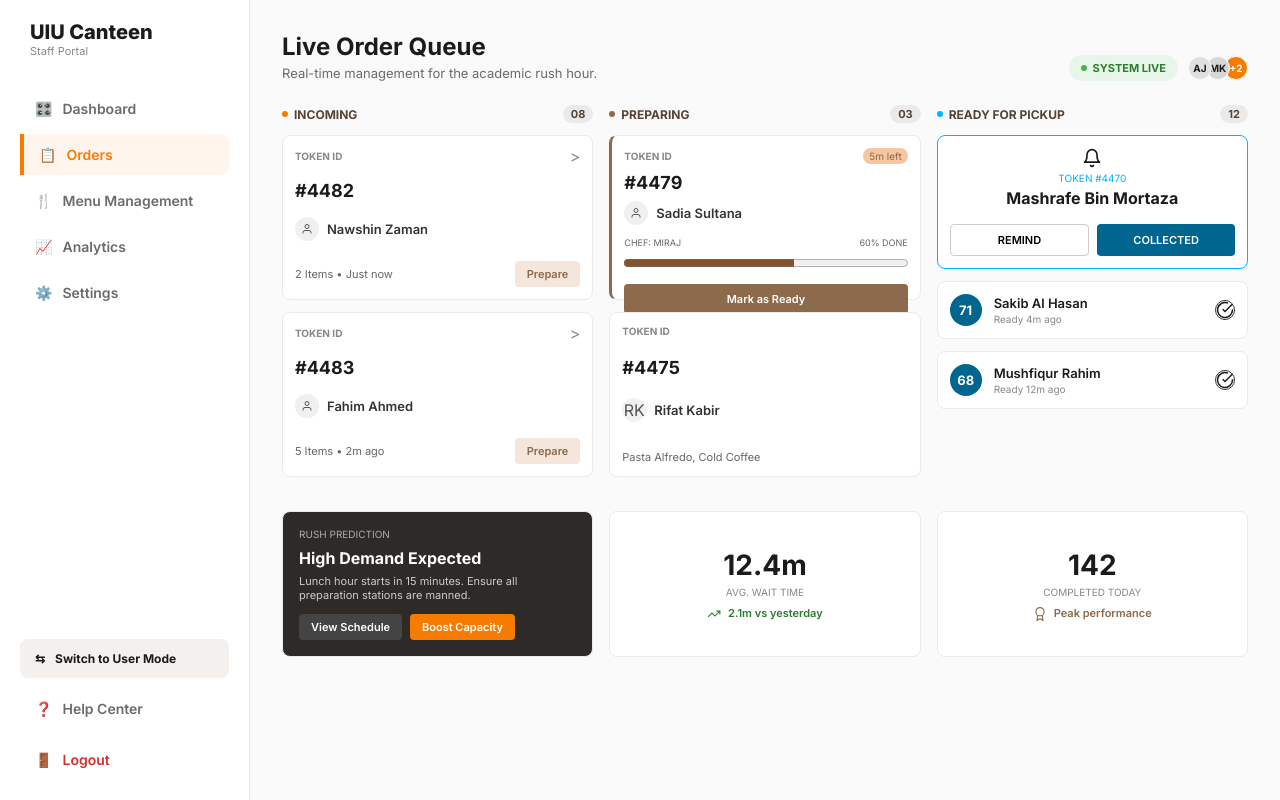
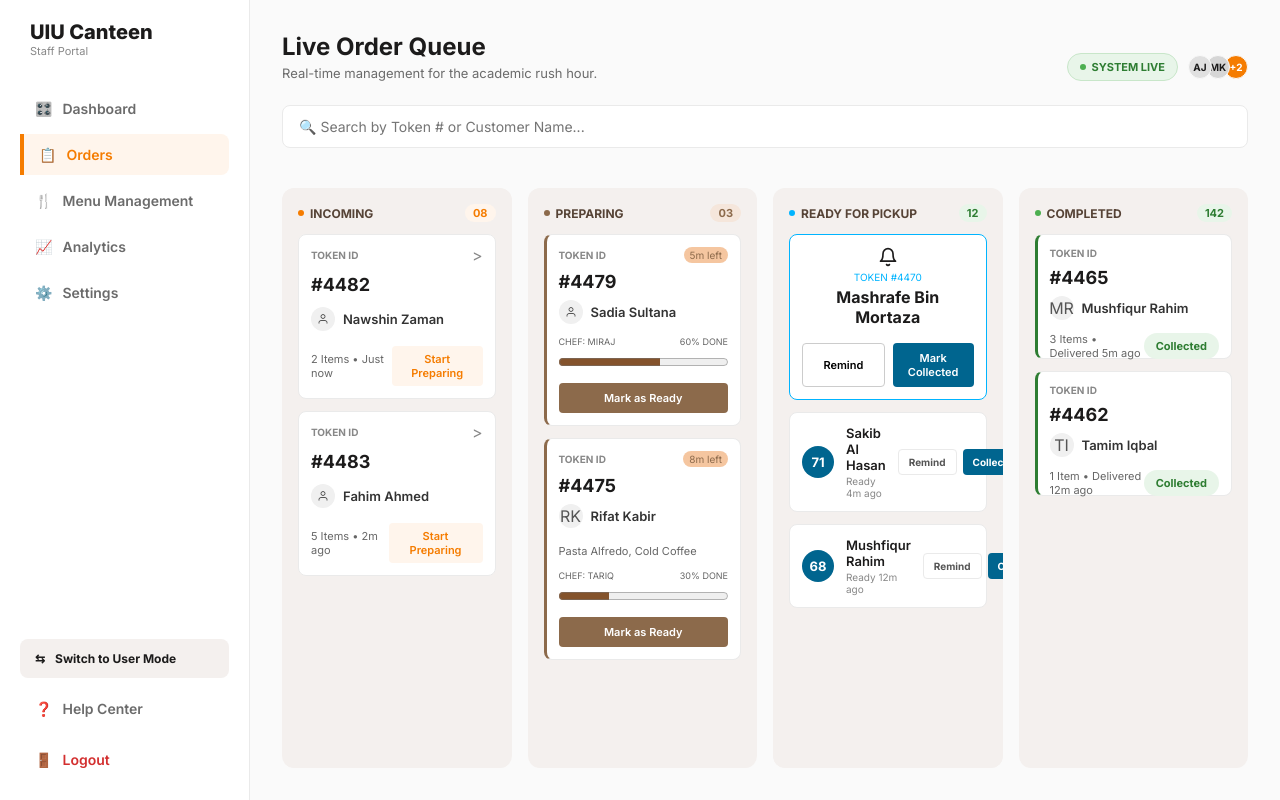
Before and after one commit to RatulInnovates/UIU-Canteen-Ordering-App, a PHP site: page /pages/staff/live_order_queue.html in a window 1280 px wide. Run offline with PHP 8.4, Linux system fonts and the light colour scheme.

Commit message:
Completed my changes

```diff
--- a/Frontend/css/staff/live_order_queue.css
+++ b/Frontend/css/staff/live_order_queue.css
@@ -169,6 +169,7 @@ body {
     display: flex;
     align-items: center;
     gap: 6px;
+    border: 1px solid #C8E6C9;
 }
 
 .live-dot {
@@ -205,6 +206,8 @@ body {
 .board {
     display: flex;
     gap: 16px;
+    flex: 1;
+    min-height: 0;
 }
 
 .board-column {
@@ -212,6 +215,11 @@ body {
     display: flex;
     flex-direction: column;
     gap: 12px;
+    background: #F4F0EE;
+    padding: 16px;
+    border-radius: 12px;
+    min-height: 0;
+    overflow-y: auto;
 }
 
 .col-header {
@@ -247,6 +255,7 @@ body {
 .incoming-dot { background-color: #F57C00; }
 .preparing-dot { background-color: #8C6A4B; }
 .ready-dot { background-color: #00B4FF; }
+.completed-dot { background-color: #4CAF50; }
 
 /* CARDS */
 .card {
@@ -259,7 +268,8 @@ body {
 }
 
 .basic-card, .active-prep-card {
-    height: 165px;
+    height: auto;
+    min-height: 165px;
     justify-content: space-between;
 }
 
@@ -462,83 +472,139 @@ body {
     justify-content: center;
 }
 
-/* BOTTOM METRICS */
-.bottom-metrics {
-    display: flex;
-    gap: 16px;
-    margin-top: 10px;
+
+
+/* QUEUE SEARCH STYLING */
+.queue-search-container {
+    margin-bottom: 16px;
+    width: 100%;
 }
 
-.metric-card {
+.board-search-field {
+    width: 100%;
+    padding: 12px 16px;
     border: 1px solid #EAEAEA;
+    border-radius: 8px;
+    font-size: 14px;
+    outline: none;
     background: #FFFFFF;
-    border-radius: 8px;
-    padding: 16px;
-    flex: 1;
-    display: flex;
-    flex-direction: column;
-    justify-content: center;
+    color: #1C1B1B;
+    transition: border-color 0.2s, box-shadow 0.2s;
 }
 
-.rush-card {
-    background: #2D2A28;
-    color: #FFF;
+.board-search-field:focus {
+    border-color: #F57C00;
+    box-shadow: 0 0 0 3px rgba(245, 124, 0, 0.1);
 }
 
-.rush-label {
-    font-size: 10px;
-    color: #AAA;
-    margin-bottom: 8px;
+/* BUTTONS & BADGES */
+.btn-start-prepare {
+    background: #FFF5EC;
+    color: #F57C00;
+    padding: 6px 12px;
+    cursor: pointer;
+    transition: background 0.2s;
 }
 
-.metric-title {
-    font-size: 16px;
-    font-weight: 700;
-    margin-bottom: 6px;
+.btn-start-prepare:hover {
+    background: #FFE5D0;
 }
 
-.metric-desc {
-    font-size: 11px;
-    color: #CCC;
-    margin-bottom: 12px;
+.btn-ready {
+    cursor: pointer;
+    transition: background 0.2s;
 }
 
-.rush-actions {
-    display: flex;
-    gap: 8px;
+.btn-ready:hover {
+    background: #765538;
 }
 
-.btn-dark {
-    background: #444;
-    color: #FFF;
-    padding: 6px 12px;
+.btn-outline {
+    cursor: pointer;
+    border-radius: 4px;
+    transition: background 0.2s;
 }
 
-.btn-primary {
-    background: #F57C00;
-    color: #FFF;
-    padding: 6px 12px;
+.btn-outline:hover {
+    background: #F5F5F5;
 }
 
-.stat-card {
-    text-align: center;
+.btn-solid {
+    cursor: pointer;
+    border-radius: 4px;
+    transition: background 0.2s;
 }
 
-.stat-number {
-    font-size: 28px;
-    font-weight: 700;
-    margin-bottom: 4px;
+.btn-solid:hover {
+    background: #004D70;
 }
 
-.stat-label {
-    font-size: 10px;
-    color: #888;
-    margin-bottom: 8px;
+/* SMALL ACTION BUTTONS */
+.action-buttons-small {
+    display: flex;
+    gap: 6px;
 }
 
-.stat-trend {
-    font-size: 11px;
-    font-weight: 600;
+.btn-outline-small {
+    border: 1px solid #EAEAEA;
+    background: #FFF;
+    padding: 6px 10px;
+    font-size: 10px;
+    font-weight: 700;
+    border-radius: 4px;
+    cursor: pointer;
+    color: #555;
+    transition: background 0.2s;
 }
-.stat-trend.green { color: #2E7D32; }
-.stat-trend.brown { color: #8C6A4B; }
+
+.btn-outline-small:hover {
+    background: #F5F5F5;
+}
+
+.btn-solid-small {
+    background: #00658F;
+    color: #FFF;
+    border: none;
+    padding: 6px 10px;
+    font-size: 10px;
+    font-weight: 700;
+    border-radius: 4px;
+    cursor: pointer;
+    transition: background 0.2s;
+}
+
+.btn-solid-small:hover {
+    background: #004D70;
+}
+
+/* COLORED COLUMN HEADERS */
+.count-incoming {
+    background: #FFF5EC !important;
+    color: #F57C00 !important;
+}
+
+.count-preparing {
+    background: #F5E6DB !important;
+    color: #8C6A4B !important;
+}
+
+.count-ready {
+    background: #E8F5E9 !important;
+    color: #2E7D32 !important;
+}
+
+.count-completed {
+    background: #E8F5E9 !important;
+    color: #2E7D32 !important;
+}
+
+.completed-card {
+    border-left: 3px solid #2E7D32;
+    height: 125px;
+    justify-content: space-between;
+}
+
+.pill-completed {
+    background: #E8F5E9;
+    color: #2E7D32;
+}
--- a/Frontend/pages/staff/live_order_queue.html
+++ b/Frontend/pages/staff/live_order_queue.html
@@ -50,6 +50,11 @@
             </div>
         </header>
 
+        <!-- SEARCH & FILTER QUEUE CONTROLS -->
+        <div class="queue-search-container">
+            <input type="text" placeholder="🔍 Search by Token # or Customer Name..." class="board-search-field">
+        </div>
+
         <!-- KANBAN BOARD -->
         <div class="board">
 
@@ -57,7 +62,7 @@
             <div class="board-column">
                 <div class="col-header">
                     <div class="col-title"><span class="dot incoming-dot"></span> INCOMING</div>
-                    <div class="col-count">08</div>
+                    <div class="col-count count-incoming">08</div>
                 </div>
 
                 <div class="card basic-card">
@@ -74,7 +79,7 @@
                     </div>
                     <div class="card-bottom">
                         <p class="item-meta">2 Items • Just now</p>
-                        <button class="btn btn-prepare">Prepare</button>
+                        <button class="btn btn-start-prepare">Start Preparing</button>
                     </div>
                 </div>
 
@@ -92,7 +97,7 @@
                     </div>
                     <div class="card-bottom">
                         <p class="item-meta">5 Items • 2m ago</p>
-                        <button class="btn btn-prepare">Prepare</button>
+                        <button class="btn btn-start-prepare">Start Preparing</button>
                     </div>
                 </div>
             </div>
@@ -101,7 +106,7 @@
             <div class="board-column">
                 <div class="col-header">
                     <div class="col-title"><span class="dot preparing-dot"></span> PREPARING</div>
-                    <div class="col-count preparing-count">03</div>
+                    <div class="col-count count-preparing">03</div>
                 </div>
 
                 <div class="card active-prep-card">
@@ -130,16 +135,30 @@
                     <button class="btn btn-ready">Mark as Ready</button>
                 </div>
 
-                <div class="card basic-card">
+                <div class="card active-prep-card">
                     <div class="card-top">
                         <p class="token-label">TOKEN ID</p>
+                        <div class="time-left">8m left</div>
                     </div>
                     <h3 class="token-number">#4475</h3>
                     <div class="customer-info">
                         <div class="cust-av">RK</div>
                         <p class="cust-name">Rifat Kabir</p>
                     </div>
-                    <p class="items-list">Pasta Alfredo, Cold Coffee</p>
+
+                    <p class="items-list" style="margin-bottom: 12px;">Pasta Alfredo, Cold Coffee</p>
+
+                    <div class="progress-section">
+                        <div class="prog-labels">
+                            <span>CHEF: TARIQ</span>
+                            <span>30% DONE</span>
+                        </div>
+                        <div class="progress-bar">
+                            <progress value="30" max="100" style="accent-color: #84532C;"></progress>
+                        </div>
+                    </div>
+
+                    <button class="btn btn-ready">Mark as Ready</button>
                 </div>
             </div>
 
@@ -147,7 +166,7 @@
             <div class="board-column">
                 <div class="col-header">
                     <div class="col-title"><span class="dot ready-dot"></span> READY FOR PICKUP</div>
-                    <div class="col-count ready-count">12</div>
+                    <div class="col-count count-ready">12</div>
                 </div>
 
                 <div class="card highlight-ready-card">
@@ -157,65 +176,78 @@
                     <p class="token-label-center">TOKEN #4470</p>
                     <h3 class="customer-name-large">Mashrafe Bin Mortaza</h3>
                     <div class="action-buttons">
-                        <button class="btn btn-outline">REMIND</button>
-                        <button class="btn btn-solid">COLLECTED</button>
+                        <button class="btn btn-outline">Remind</button>
+                        <button class="btn btn-solid">Mark Collected</button>
                     </div>
                 </div>
 
-                <div class="card ready-list-card">
+                <div class="card ready-list-card flex-between">
+                    <div class="flex-row">
                         <div class="token-circle circle-blue">71</div>
                         <div class="ready-info">
                             <p class="ready-name">Sakib Al Hasan</p>
                             <p class="ready-time">Ready 4m ago</p>
                         </div>
-                    <div class="check-icon">
-                        <svg width="20" height="20" viewBox="0 0 24 24" fill="none" stroke="currentColor" stroke-width="2"><path d="M22 11.08V12a10 10 0 1 1-5.93-9.14"></path><polyline points="22 4 12 14.01 9 11.01"></polyline></svg>
+                    </div>
+                    <div class="action-buttons-small">
+                        <button class="btn btn-outline-small">Remind</button>
+                        <button class="btn btn-solid-small">Collected</button>
                     </div>
                 </div>
 
-                <div class="card ready-list-card">
+                <div class="card ready-list-card flex-between">
+                    <div class="flex-row">
                         <div class="token-circle circle-dark">68</div>
                         <div class="ready-info">
                             <p class="ready-name">Mushfiqur Rahim</p>
                             <p class="ready-time">Ready 12m ago</p>
                         </div>
-                    <div class="check-icon">
-                        <svg width="20" height="20" viewBox="0 0 24 24" fill="none" stroke="currentColor" stroke-width="2"><path d="M22 11.08V12a10 10 0 1 1-5.93-9.14"></path><polyline points="22 4 12 14.01 9 11.01"></polyline></svg>
+                    </div>
+                    <div class="action-buttons-small">
+                        <button class="btn btn-outline-small">Remind</button>
+                        <button class="btn btn-solid-small">Collected</button>
                     </div>
                 </div>
             </div>
 
+            <!-- COLUMN 4: COMPLETED -->
+            <div class="board-column">
+                <div class="col-header">
+                    <div class="col-title"><span class="dot completed-dot"></span> COMPLETED</div>
+                    <div class="col-count count-completed">142</div>
                 </div>
 
-        <!-- BOTTOM METRICS -->
-        <div class="bottom-metrics">
-            <div class="metric-card rush-card">
-                <p class="metric-label rush-label">RUSH PREDICTION</p>
-                <h3 class="metric-title">High Demand Expected</h3>
-                <p class="metric-desc">Lunch hour starts in 15 minutes. Ensure all preparation stations are manned.</p>
-                <div class="rush-actions">
-                    <button class="btn btn-dark">View Schedule</button>
-                    <button class="btn btn-primary">Boost Capacity</button>
+                <div class="card completed-card">
+                    <div class="card-top">
+                        <p class="token-label">TOKEN ID</p>
+                    </div>
+                    <h3 class="token-number">#4465</h3>
+                    <div class="customer-info">
+                        <div class="cust-av">MR</div>
+                        <p class="cust-name">Mushfiqur Rahim</p>
+                    </div>
+                    <div class="card-bottom">
+                        <p class="item-meta">3 Items • Delivered 5m ago</p>
+                        <span class="pill pill-completed">Collected</span>
                     </div>
                 </div>
 
-            <div class="metric-card stat-card">
-                <h2 class="stat-number">12.4m</h2>
-                <p class="stat-label">AVG. WAIT TIME</p>
-                <p class="stat-trend green">
-                    <svg width="14" height="14" viewBox="0 0 24 24" fill="none" stroke="currentColor" stroke-width="2" style="margin-right:4px; vertical-align: middle;"><polyline points="22 7 13.5 15.5 8.5 10.5 2 17"></polyline><polyline points="16 7 22 7 22 13"></polyline></svg>
-                    2.1m vs yesterday
-                </p>
+                <div class="card completed-card">
+                    <div class="card-top">
+                        <p class="token-label">TOKEN ID</p>
+                    </div>
+                    <h3 class="token-number">#4462</h3>
+                    <div class="customer-info">
+                        <div class="cust-av">TI</div>
+                        <p class="cust-name">Tamim Iqbal</p>
+                    </div>
+                    <div class="card-bottom">
+                        <p class="item-meta">1 Item • Delivered 12m ago</p>
+                        <span class="pill pill-completed">Collected</span>
+                    </div>
+                </div>
             </div>
 
-            <div class="metric-card stat-card">
-                <h2 class="stat-number">142</h2>
-                <p class="stat-label">COMPLETED TODAY</p>
-                <p class="stat-trend brown">
-                    <svg width="14" height="14" viewBox="0 0 24 24" fill="none" stroke="currentColor" stroke-width="2" style="margin-right:4px; vertical-align: middle;"><circle cx="12" cy="8" r="7"></circle><polyline points="8.21 13.89 7 23 12 20 17 23 15.79 13.88"></polyline></svg>
-                    Peak performance
-                </p>
-            </div>
         </div>
     </main>
 </div>
```
Also changed, not shown: Frontend/css/staff/staff_dashboard.css (+165 -0 lines), Frontend/pages/staff/menu_management.html (+1 -9 lines), Frontend/pages/staff/staff_dashboard.html (+48 -66 lines). Lines whose indentation alone changed are shown as unchanged.
